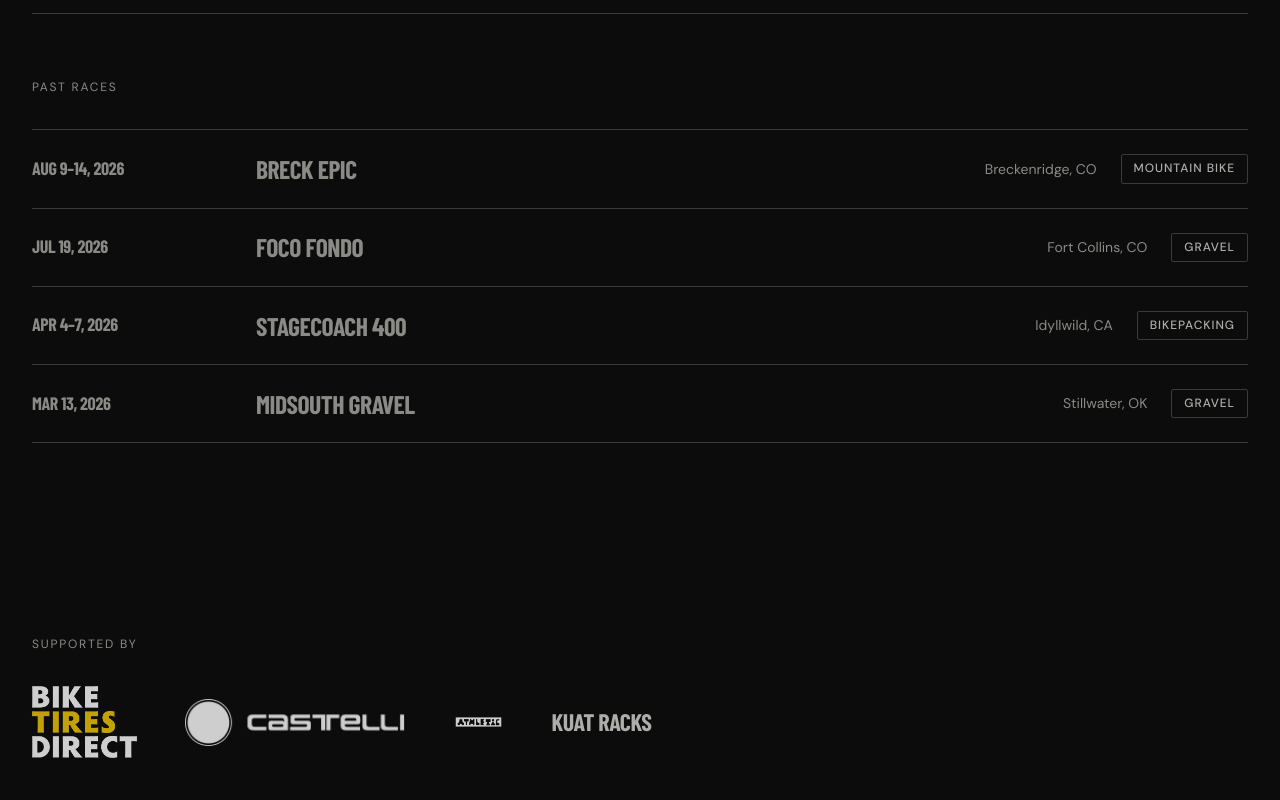
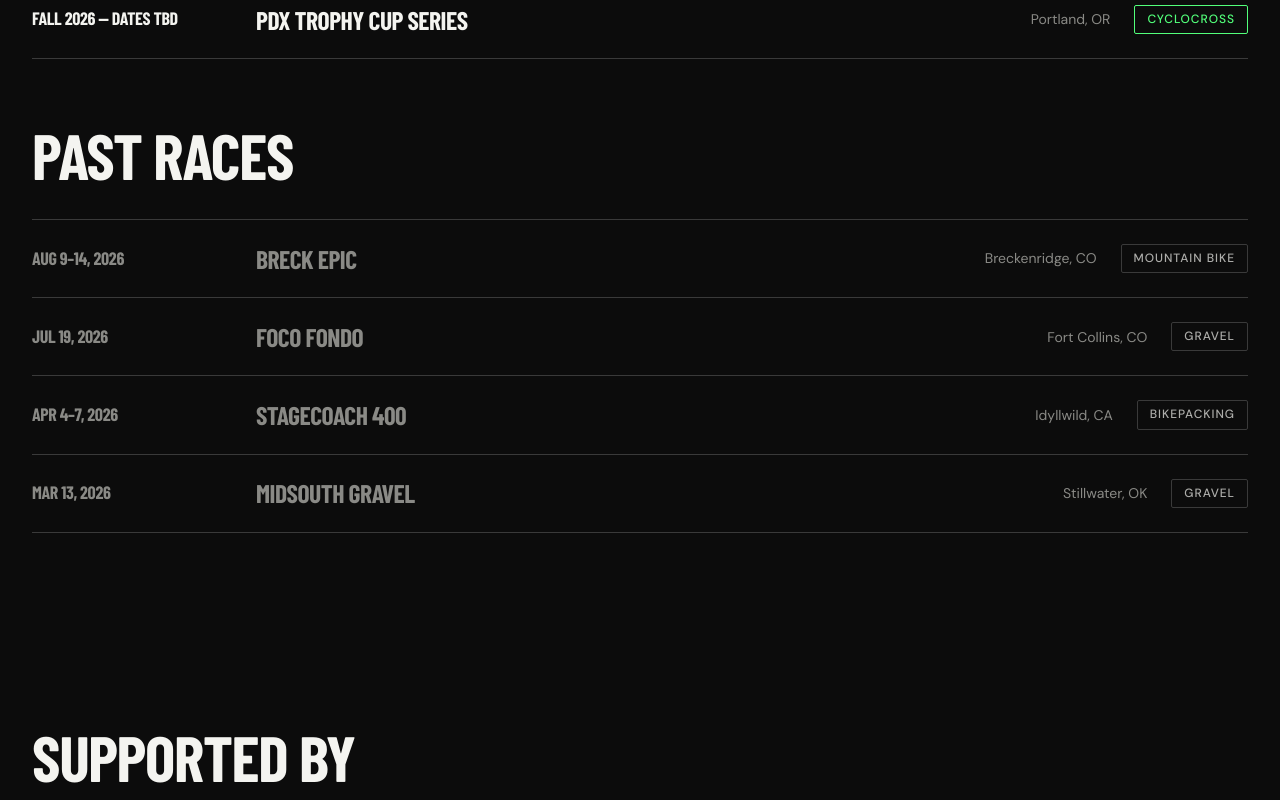
Before and after one commit to triemers/nine-lives-website, a React (Vite) app: page / in a window 1280 px wide. Shown: the part 1620-2420 px from the top of the page. Built offline with nearby package versions, Linux system fonts and the light colour scheme; a web font is replaced by a local one.

Commit message:
Replace section labels with display headers throughout home page

```diff
--- a/src/components/home/MissionStatement.jsx
+++ b/src/components/home/MissionStatement.jsx
@@ -7,7 +7,6 @@
       <div className="container mission__inner">
 
         <div className="mission__quote-block">
-          <p className="label" style={{ color: 'var(--color-gray-500)' }}>Mission</p>
           <blockquote className="mission__quote">
             We were tired of fighting for{' '}
             <em>a seat at the table,</em>{' '}
--- a/src/components/home/RaceSchedule.jsx
+++ b/src/components/home/RaceSchedule.jsx
@@ -9,16 +9,12 @@
     <section className="schedule section">
       <div className="container">
 
-        <div className="schedule__header">
-          <p className="schedule__label">2026 Race Calendar</p>
-        </div>
+        <h2 className="schedule__heading display-lg">Upcoming Races</h2>
         <ul className="schedule__list">
           {upcoming.map((race) => <RaceRow key={race.id} race={race} />)}
         </ul>
 
-        <div className="schedule__header" style={{ marginTop: 'var(--space-16)' }}>
-          <p className="schedule__label">Past Races</p>
-        </div>
+        <h2 className="schedule__heading display-lg" style={{ marginTop: 'var(--space-16)' }}>Past Races</h2>
         <ul className="schedule__list">
           {completed.map((race) => <RaceRow key={race.id} race={race} past />)}
         </ul>
--- a/src/components/home/SponsorSection.jsx
+++ b/src/components/home/SponsorSection.jsx
@@ -5,7 +5,7 @@
   return (
     <section className="sponsors section">
       <div className="container">
-        <p className="sponsors__label">Supported By</p>
+        <h2 className="sponsors__heading display-lg">Supported By</h2>
         <div className="sponsors__row">
           {sponsors.map((sponsor) => (
             <SponsorLogo key={sponsor.id} sponsor={sponsor} />
--- a/src/styles/home.css
+++ b/src/styles/home.css
@@ -148,11 +148,7 @@
   border-bottom: 1px solid var(--color-gray-700);
 }
 
-.sponsors__label {
-  font-size: var(--text-xs);
-  color: var(--color-gray-500);
-  letter-spacing: var(--tracking-widest);
-  text-transform: uppercase;
+.sponsors__heading {
   margin-bottom: var(--space-8);
 }
 
@@ -206,20 +202,8 @@
   padding-block: var(--space-24);
 }
 
-.schedule__header {
-  display: flex;
-  align-items: baseline;
-  justify-content: space-between;
+.schedule__heading {
   margin-bottom: var(--space-8);
-  flex-wrap: wrap;
-  gap: var(--space-4);
-}
-
-.schedule__label {
-  font-size: var(--text-xs);
-  color: var(--color-gray-500);
-  letter-spacing: var(--tracking-widest);
-  text-transform: uppercase;
 }
 
 .schedule__list {
```
